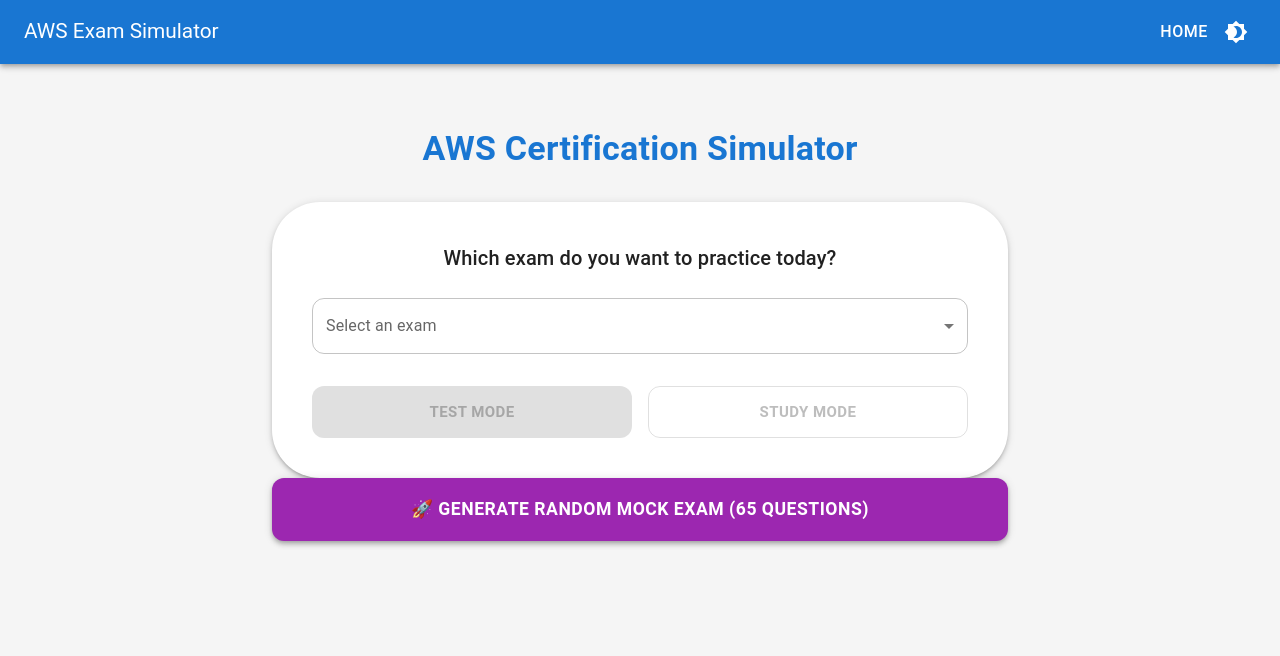
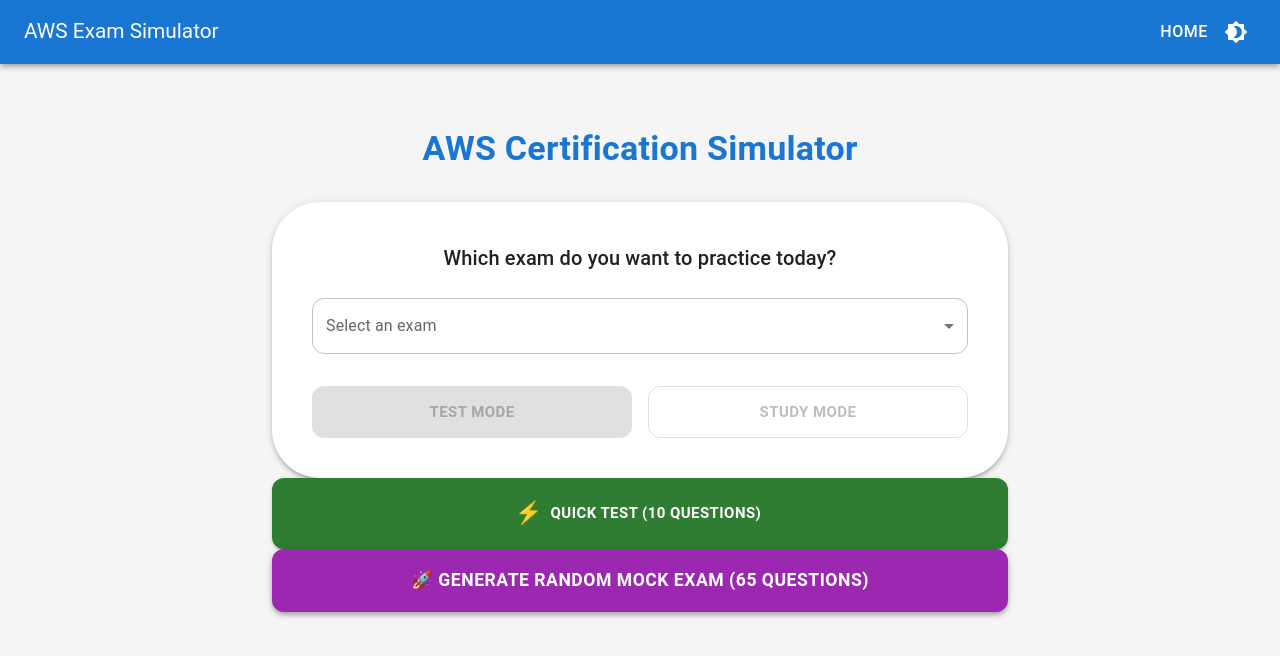
Before and after one commit to FranEscano/aws_exam_simulator, a React (Vite) app: page / in a window 1280 px wide. Shown: the top 656 px of the page. Built offline with nearby package versions, Linux system fonts and the light colour scheme.

Commit message:
adds quick tests

```diff
--- a/src/context/ExamContext.tsx
+++ b/src/context/ExamContext.tsx
@@ -98,13 +98,15 @@
           options: shuffleArray(q.options)
         }));
 
+        const timeForQuestion = totalQuestions <= 15 ? 900 : 5400
+
         setExam({
-          title: `MOCK - ${new Date().toLocaleString()}`,
+          title: totalQuestions <= 15 ? "Quick Test ⚡" : `Mock Exam 🚀`,
           questions: shuffledQuestions,
           answers: {},
-          mode: "test",
+          mode: totalQuestions <= 15 ? "study" : "test",
           startTime: Date.now(),
-          timeLeft: 5400
+          timeLeft: timeForQuestion
         });
 
         return true;
--- a/src/pages/ExamList.tsx
+++ b/src/pages/ExamList.tsx
@@ -49,6 +49,17 @@
     } else {
       setIsGenerating(false);
       alert("Error Generating the Mock Exam");
+    }
+  };
+
+  const handleQuickTest = async () => {
+    setIsGenerating(true);
+    const success = await loadRandomMock(examFiles, 10);
+    if (success) {
+      navigate("/exam/randome/test");
+    } else {
+      setIsGenerating(false);
+      alert("Error Generating Quick Test");
     }
   };
 
@@ -106,6 +117,19 @@
           </Stack>
         </Stack>
       </Paper>
+
+      <Button
+        fullWidth
+        variant="contained"
+        color="success"
+        size="large"
+        onClick={handleQuickTest}
+        disabled={isGenerating}
+        startIcon={<span>⚡</span>}
+        sx={{ py: 2, fontWeight: 'bold' }}
+      >
+        QUICK TEST (10 Questions)
+      </Button>
 
       <Button
         fullWidth
```
